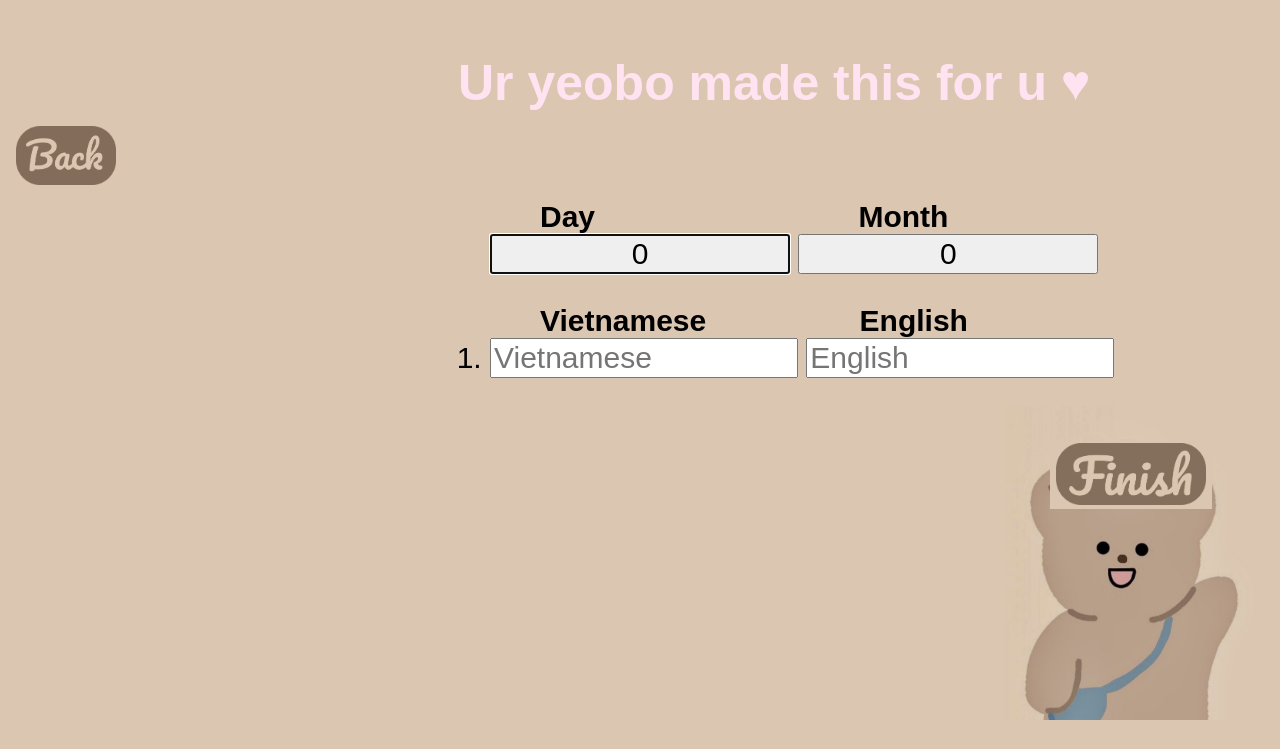
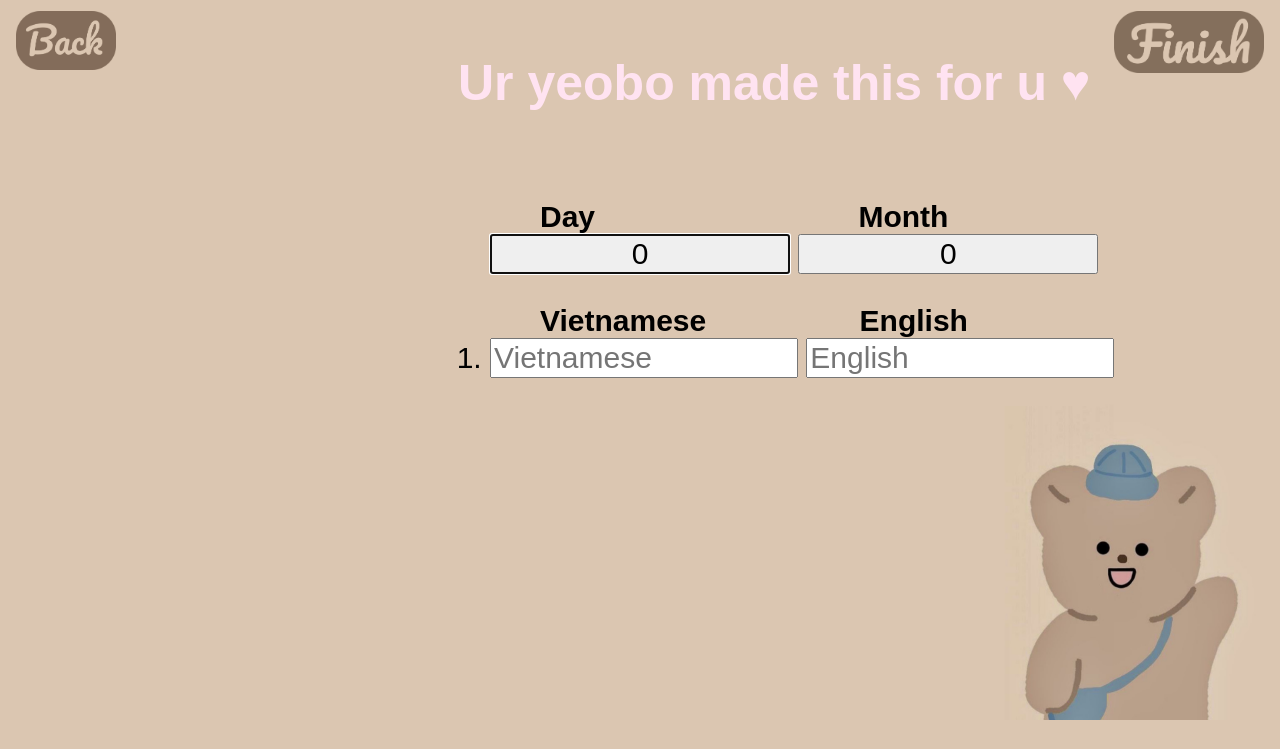
Before and after one commit to minhchi1709/trabai, a Flask app: page /add in a window 1280 px wide; the page is wider, and only the part inside the window is pictured. Shown: the top 749 px of that part. Run offline with Flask 3, Linux system fonts and the light colour scheme; some libraries are stand-ins or nearby versions.

Commit message:
Adjust changes

```diff
--- a/static/css/styles.css
+++ b/static/css/styles.css
@@ -31,7 +31,7 @@
 
 #buttonbackadd {
     background-color: #dbc6b1;
-    position: sticky;
+    position: absolute;
     border: none;
     top: 10px;
     left: 10px;
@@ -40,7 +40,7 @@
 .buttondel{
     background-color: #dbc6b1;
     position: relative;
-    left : 420px;
+    left : 620px;
     top: -35px;
     border: none;
 }
@@ -64,9 +64,10 @@
 
 #buttonfinish{
     background-color: #dbc6b1;
-    position: sticky;
+    position: fixed;
     border: none;
-    left: 1050px;
+    top: 10px;
+    right: 10px;
 }
 
 #buttondelete{
```
